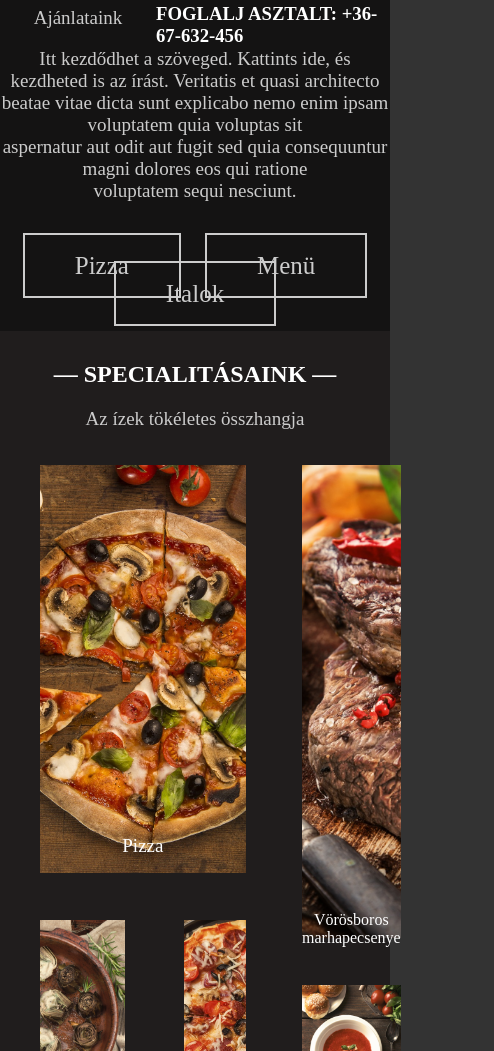
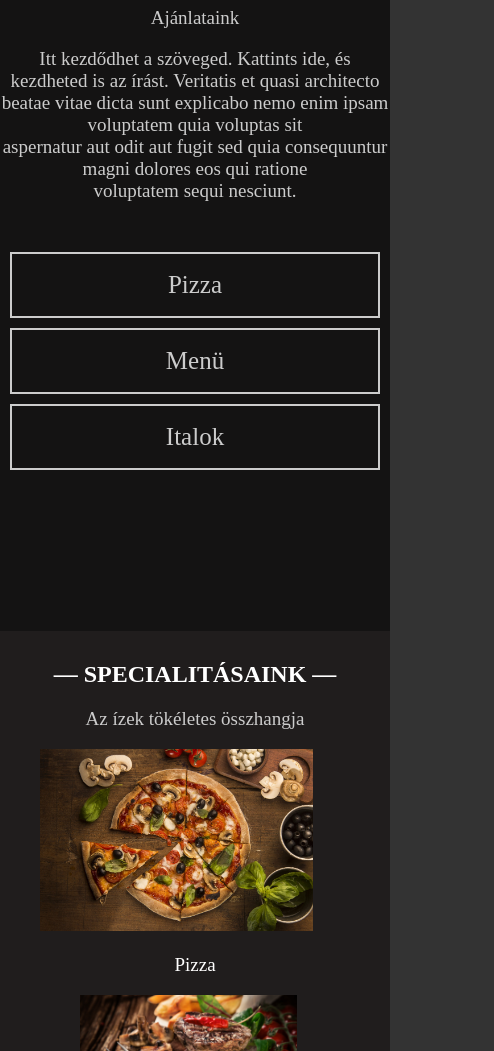
Before and after one commit to BigMocky/PizzaTema, a plain HTML site: page index.html in a window 390 px wide. Shown: the part 949-2000 px from the top of the page, 494 px wide, since content can reach past the window. Drawn offline with Linux system fonts and the light colour scheme.

Commit message:
reszponziviutas 90%

```diff
--- a/Pizza.css
+++ b/Pizza.css
@@ -328,3 +328,129 @@ footer{
     }
 
 }
+@media only screen and (max-width: 575px){
+    header{
+        height: 400px;
+    }
+    #p_cim{
+        width: 100%;
+        text-align: center
+    }
+    #p_szoveg{
+        width: auto;
+        text-align: left;
+    }
+    .gallery{
+        display: block;
+        grid-template-columns: repeat(1, 50px);
+        grid-template-rows: repeat(11, 50px);
+        height: auto;
+        margin-left: auto;
+        margin-right: auto;
+
+
+    }
+    #specialitas{
+        background-color: rgb(32, 29, 29);
+        height: auto;
+
+    }
+    .gallery__img{
+        width: 70%;
+        height: 50%;
+        object-fit: cover;
+        text-align: center;
+        margin-left: 60px;
+        margin-right: 60px;
+    }
+    .gallery__item--1{
+        margin-left: auto;
+        margin-right: auto;
+    }
+
+    .gallery__item--2{
+        grid-column-start: 9;
+        grid-column-end: 14;
+        grid-row-start: 1;
+        grid-row-end: 9;
+    }
+
+    .gallery__item--3{
+        grid-column-start: 1;
+        grid-column-end: 6;
+        grid-row-start: 8;
+        grid-row-end: 12;
+    }
+    .gallery__item--4{
+        grid-column-start: 5;
+        grid-column-end: 10;
+        grid-row-start: 8;
+        grid-row-end: 12;
+    }
+    .gallery__item--5{
+    height: 550px;
+    }
+    #piadina{
+        height: 500px;
+    }
+    #menu{
+    background-color: #141313;
+    margin-top: 50px;
+    color: #ccc;
+    margin: auto;
+    text-align: center;
+    height: 700px;
+    width: auto;
+
+}
+    .PMI{
+    display: block;
+    margin-left:10px;
+    margin-right: 10px;
+    margin-bottom: 10px;
+    padding-left: 50px;
+    padding-right: 50px;
+    padding-top: 17px ;
+    padding-bottom: 17px;
+    }
+    .container2{
+        width: auto;
+        margin-left: auto;
+        margin-right: auto;
+        margin-bottom: 10px;
+        grid-template-columns: auto auto auto;
+        display: block;
+        grid-template-rows: auto;
+        grid-gap: 40px;
+        float: none;
+        padding-top: 50px;
+
+    }
+}
+@media only screen and (max-width:475px) {
+    header{
+        height: 350px;
+    }
+
+}
+@media only screen and (max-width: 420px){
+
+    .gallery__img{
+        width: 70%;
+        height: 50%;
+        object-fit: cover;
+        text-align: center;
+        margin-left: 40px;
+        margin-right: 40px;
+    }
+    header{
+        background-image: url(Keppek/Vagottpizza.jpg);
+        background-repeat: no-repeat;
+        background-position: top;
+        color: #ffffff;
+        width: 100%;
+        height: 300px;
+        background-size: 115% ;
+
+    }
+}
--- a/index.html
+++ b/index.html
@@ -20,7 +20,7 @@
     <div id="piadina">
 
         <div id="p_cim">
-            <h2 style="color: white; margin-bottom: 0%; text-align: right;">PIADINA PIZZÉRIA</h2>
+            <h2 style="color: white; margin-bottom: 0%; ;">PIADINA PIZZÉRIA</h2>
             <p>Történetünk</p>
         </div>
 
```
Lines whose indentation alone changed are shown as unchanged.
